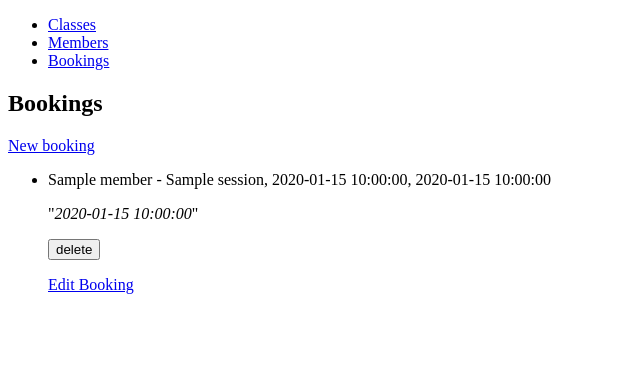
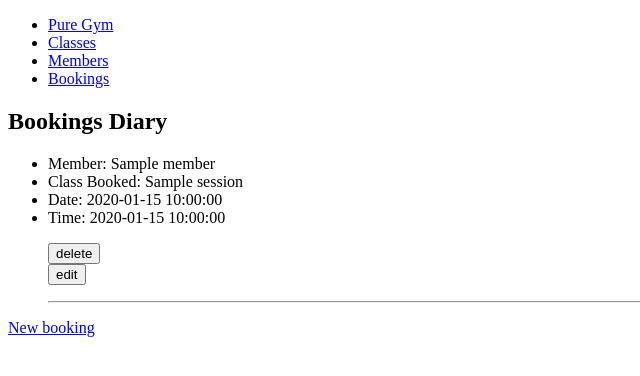
Before and after one commit to TinaHouston/GymManager, a Flask app: page /bookings in a window 1280 px wide. Shown: the top 376 px of the page, without its empty margins (0-640 px from the left). Run offline with Flask 2, Linux system fonts and the light colour scheme; a database or web service that is not in the repository returns one stand-in record (values such as "Sample title"); some libraries are stand-ins or nearby versions.

Commit message:
MVP completed

```diff
--- a/controllers/booking_controller.py
+++ b/controllers/booking_controller.py
@@ -38,11 +38,11 @@ def edit_booking(id):
     booking = booking_repository.select(id)
     members = member_repository.select_all()
     sessions = session_repository.select_all()
-    return render_template("bookings/edit.html", bookings = bookings, all_members = members, all_sessions = sessions)
+    return render_template("bookings/edit.html", booking = booking, all_members = members, all_sessions = sessions)
 
 @bookings_blueprint.route("/bookings/<id>", methods = ['POST'])
 def update_book(id):
-    member.id = request.form['member_id']
+    member_id = request.form['member_id']
     session_id = request.form['session_id']
     member = member_repository.select(member_id)
     session = session_repository.select(session_id)
--- a/repositories/booking_repository.py
+++ b/repositories/booking_repository.py
@@ -4,6 +4,7 @@ from models.booking import Booking
 
 import repositories.member_repository as member_repository
 import repositories.session_repository as session_repository
+import repositories.booking_repository as booking_repository
 
 def save(booking):
     sql = "INSERT INTO bookings (member_id, session_id) VALUES (%s, %s) RETURNING id"
--- a/templates/base.html
+++ b/templates/base.html
@@ -7,6 +7,9 @@
 <main class="flex flex--row">
   <nav>
     <ul>
+      <li class="logo">
+        <a href="/">Pure Gym</a>
+      </li>
       <li>
         <a href="/sessions">Classes</a>
       </li>
--- a/templates/bookings/index.html
+++ b/templates/bookings/index.html
@@ -1,22 +1,25 @@
 {% extends 'base.html' %}
 
 {% block content %}
-<h1>Bookings</h1>
-<p class="btn--wrapper">
-  <a class="btn btn--action" href="/bookings/new">New booking</a>
-</p>
+<h1>Bookings Diary</h1>
 <ul>
   {% for booking in bookings %}
-  <li>
-  <p>{{booking.member.name }} - {{booking.session.name}}, {{booking.session.time}}, {{booking.session.date}}</p>
-  <p>"<i>{{booking.session.date}}</i>"</p>
+  <li>Member: {{booking.member.name}}</li>
+  <li>Class Booked: {{booking.session.name}}</li>
+  <li>Date: {{booking.session.date}}</li>
+  <li>Time: {{booking.session.time}}</li>
     <p>
       <form action="/bookings/{{booking.id}}/delete" method="POST">
-        <input class="btn btn--danger" type="submit" value="delete" />
+        <input class="btn btn--danger" type="submit" value="delete"/>
+      </form>
+      <form action="bookings/{{booking.id}}/edit" method="GET">
+      <input class="edit_button" type="submit" value="edit"/>
       </form>
     </p>
-  </li>
-  <p><a href="/bookings/{{booking.id}}/edit">Edit Booking</a></p>
+  <hr>
   {% endfor %}
-</ul>
+  </ul>
+  <p class="btn--wrapper">
+    <a class="btn btn--action" href="/bookings/new">New booking</a>
+  </p>
 {% endblock %}
--- a/templates/members/index.html
+++ b/templates/members/index.html
@@ -1,12 +1,12 @@
 {% extends 'base.html' %}
 
 {% block content %}
-<h1 class="users_heading">Users</h1>
+<h1 class="users_heading">Member List</h1>
 
 {% for member in members %}
 <div class="user_container">
-<p>Name: <a href="/members/{{member.id}}">{{member.name}}</a></p>
-<p>{{member.age}}</p>
+<p>Full Name: <a href="/members/{{member.id}}">{{member.name}}</a></p>
+<p>Age: {{member.age}}</p>
 <p><a href="/members/{{member.id}}/edit">Edit</a></p>
 <hr>
 {% endfor %}
--- a/templates/members/show.html
+++ b/templates/members/show.html
@@ -6,7 +6,7 @@
 <h3>Bookings:</h3>
 <ul>
     {% for session in sessions %}
-    <li>{{session.name}}</li>
+    <li><b>{{session.name}}</b>, {{session.date}} - {{session.time}}</li>
     {% endfor %}
 </ul>
 
--- a/templates/sessions/show.html
+++ b/templates/sessions/show.html
@@ -3,11 +3,10 @@
 {% block content %}
 <h1> {{session.name}} </h1>
 
-<h3>Member's who've booked:</h3>
+<h3>Members who've booked:</h3>
 <ul>
     {% for member in members %}
-    <li>{{member.name}}</li>
-    <li>{{member.age}}</li>
+    <li>{{member.name}}, {{session.date}} - {{session.time}}</li>
     {% endfor %}
 </ul>
 
```
Also changed, not shown: console.py (+18 -0 lines), templates/sessions/index.html (+10 -10 lines).
